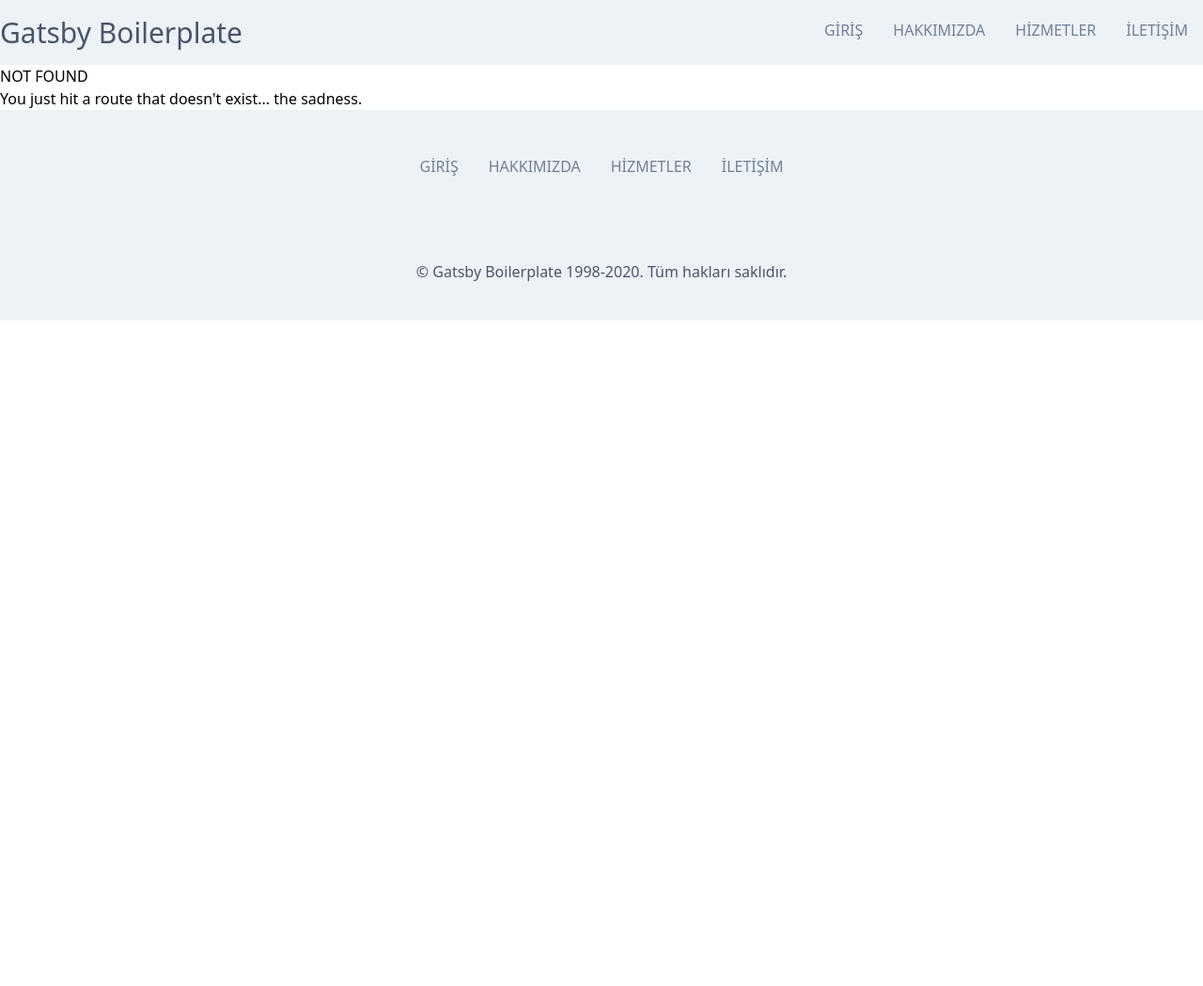
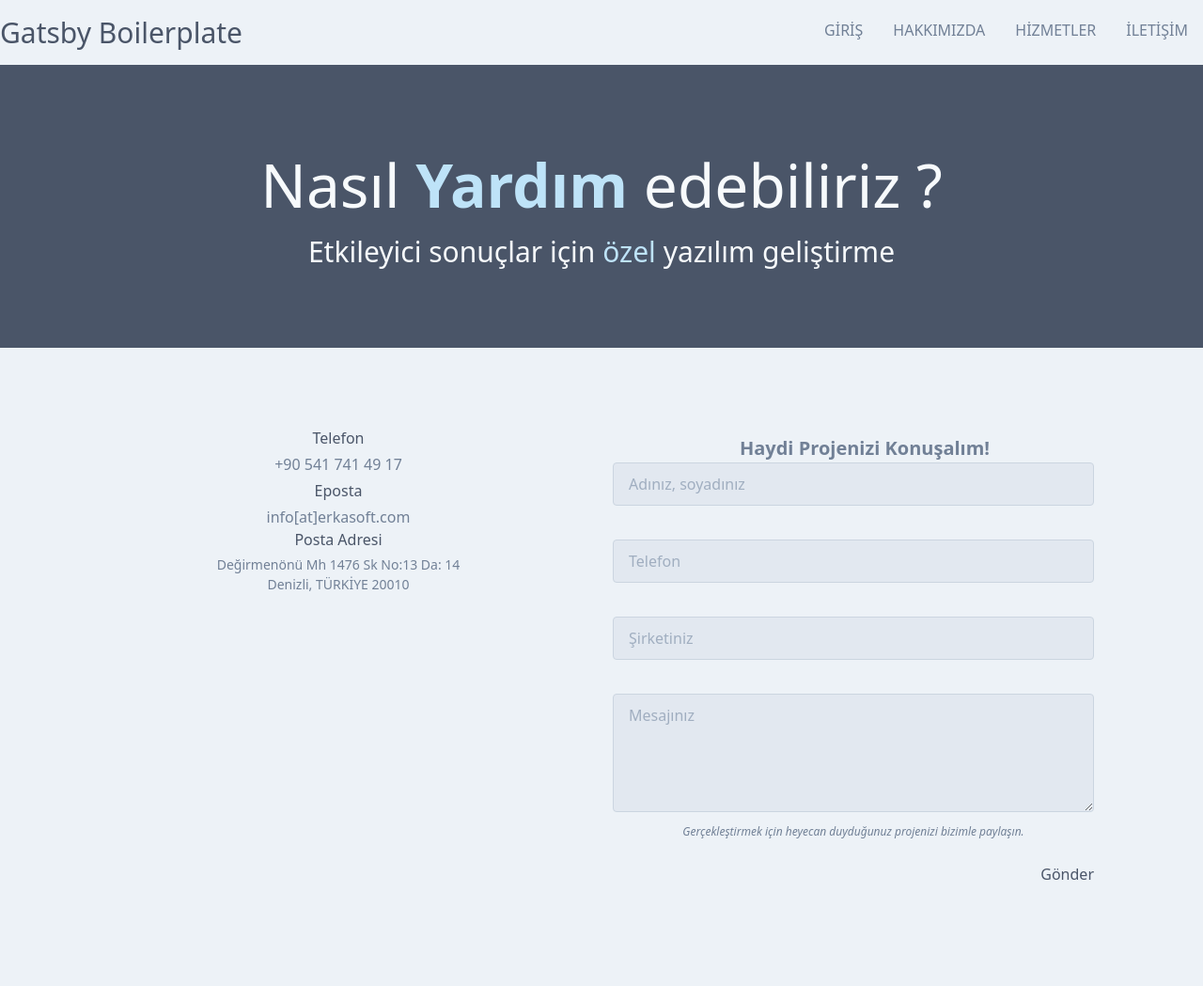
Before and after one commit to ertankayalar/under, a Gatsby site: page /iletisim in a window 1280 px wide. Before the commit this address had no page. Shown: the top 1049 px of the page at 94% size. Before the commit the page ends 800 px from the top, so only its background shows below. Built offline with nearby package versions, Linux system fonts and the light colour scheme; Gatsby itself is replaced by a stand-in of ours.

Commit message:
hero, cta, actionbutton, contactform components

```diff
--- /dev/null
+++ b/src/components/action-button.js
@@ -0,0 +1,24 @@
+import React from "react"
+import { Link } from "gatsby"
+import PropTypes from "prop-types"
+
+
+const ActionButton = ({ to, title, className }) => (
+
+  <Link to={ to } className={ className }> { title } </Link>
+)
+
+ActionButton.propTypes = {
+    to: PropTypes.string.isRequired,
+    title: PropTypes.string,
+    className: PropTypes.string
+  }
+
+  ActionButton.defaultProps = {
+    to: `/`,
+    title: `Başla`,
+    className: `bg-blue-700 text-white text-2xl font-semibold py-5 px-10 rounded hover:bg-blue-200 hover:text-gray-700`
+  }
+
+
+export default ActionButton
--- /dev/null
+++ b/src/components/contact-form.js
@@ -0,0 +1,79 @@
+import React from "react"
+import { Link } from "gatsby"
+import PropTypes from "prop-types"
+
+
+const ContactForm = ({  title }) => (
+
+<div className="m-3">
+<h3 className="text-xl font-semibold text-gray-600">{ title }</h3>
+
+
+<form className="w-full max-w-lg">
+
+  <div className="flex flex-wrap -mx-3 mb-6">
+    <div className="w-full  px-3 mb-6 md:mb-0">
+
+      <input className="appearance-none block w-full bg-gray-300 text-gray-700 border border-gray-400 rounded py-3 px-4 mb-3 leading-tight focus:outline-none focus:bg-gray-100" id="isim" type="text" placeholder="Adınız, soyadınız" />
+    </div>
+
+  </div>
+
+
+
+  <div className="flex flex-wrap -mx-3 mb-6">
+    <div className="w-full px-3">
+
+      <input className="appearance-none block w-full bg-gray-300 text-gray-700 border border-gray-400 rounded py-3 px-4 mb-3 leading-tight focus:outline-none focus:bg-gray-100 focus:border-gray-300" id="telefon" type="text" placeholder="Telefon" />
+
+    </div>
+  </div>
+
+
+  <div className="flex flex-wrap -mx-3 mb-6">
+    <div className="w-full  px-3 mb-6 md:mb-0">
+
+      <input className="appearance-none block w-full bg-gray-300 text-gray-700 border border-gray-400 rounded py-3 px-4 mb-3 leading-tight focus:outline-none focus:bg-gray-100" id="sirket" type="text" placeholder="Şirketiniz" />
+    </div>
+
+  </div>
+
+
+
+  <div className="flex flex-wrap -mx-3 mb-6">
+    <div className="w-full px-3">
+    <textarea className="appearance-none block w-full bg-gray-300 text-gray-700 border border-gray-400 rounded py-3 px-4 mb-3 leading-tight focus:outline-none focus:bg-gray-100 focus:border-gray-300"  id="message" name="message"  placeholder="Mesajınız"
+          rows="5" cols="33">
+
+</textarea>
+<p className="text-gray-600 text-xs italic">Gerçekleştirmek için heyecan duyduğunuz projenizi bizimle paylaşın.</p>
+
+    </div>
+  </div>
+
+  <div className="flex flex-wrap -mx-3 mb-6">
+    <div className="w-full px-3 text-right">
+    <button class="btn"
+        type="button">
+Gönder
+</button>
+
+    </div></div>
+</form>
+
+
+</div>
+
+
+)
+
+
+ContactForm.propTypes = {
+    title: PropTypes.string
+  }
+
+ContactForm.defaultProps = {
+    title: ``,
+  }
+
+  export default ContactForm
--- /dev/null
+++ b/src/components/cta.js
@@ -0,0 +1,47 @@
+import React from "react"
+import { Link } from "gatsby"
+import PropTypes from "prop-types"
+import ActionButton from "../components/action-button"
+
+
+const cta = ({ to, title, message }) => (
+
+
+<div className="w-full bg-indigo-700 py-20">
+  <div className="container mx-auto my-10 text-center">
+    <div className="row">
+    <h5 className="text-3xl text-white">{ title }</h5>
+
+    </div>
+    <div className="row py-10">
+    <p className="text-center text-gray-100 mx-10 block">
+      { message }
+    </p>
+
+    </div>
+    <div className="row py-10">
+    <ActionButton to="/iletisim/" title="Bize Ulaşın" className="bg-gray-200 text-2xl py-5 px-10 text-indigo-700 rounded hover:bg-green-400 hover:text-white"/>
+    </div>
+
+  </div>
+
+</div>
+
+
+
+)
+
+
+cta.propTypes = {
+    title: PropTypes.string,
+    to: PropTypes.string,
+    message: PropTypes.string
+  }
+
+  cta.defaultProps = {
+    title: ``,
+    to: ``,
+    message: ``
+  }
+
+  export default cta
--- /dev/null
+++ b/src/components/hero.js
@@ -0,0 +1,30 @@
+import React from "react"
+import { Link } from "gatsby"
+import PropTypes from "prop-types"
+import ActionButton from "../components/action-button"
+
+const Hero = ({ siteTitle }) => (
+
+
+<div className="w-full bg-gray-700 text-center">
+<div className="container mx-auto  py-20">
+  <h1 className="text-6xl font-light mt-20 text-gray-100">Size <span className="text-blue-200">Özel</span> Ürünler ve Hizmetler <span className="font-semibold text-blue-200s">Geliştiriyoruz</span></h1>
+  <p className="text-2xl text-gray-300 font-light mb-20">
+  Hayalinizdeki projenizi yaşayan <span className="text-blue-200">sonuçlara</span> dönüştürecek yazılım geliştirme ve tasarım ekibiyiz.
+  </p>
+  <ActionButton to="/iletisim/" title="Bizimle Çalışın" />
+</div>
+</div>
+
+
+)
+
+Hero.propTypes = {
+  siteTitle: PropTypes.string,
+}
+
+Hero.defaultProps = {
+  siteTitle: ``,
+}
+
+export default Hero
--- /dev/null
+++ b/src/pages/hizmetler.mdx
@@ -0,0 +1,12 @@
+import PageLayout from "../components/page-layout"
+
+<PageLayout pageTitle="Hizmetler" pageDescription="Gatsby boilerplate hizmetler">
+
+
+
+Hizmetler mdx sayfası
+
+---
+
+
+</PageLayout>
--- /dev/null
+++ b/src/pages/iletisim.js
@@ -0,0 +1,59 @@
+import React from "react"
+import { Link } from "gatsby"
+
+import Layout from "../components/layout"
+import SEO from "../components/seo"
+
+import ContactForm from "../components/contact-form"
+
+
+const Iletisim = () => (
+  <Layout>
+    <SEO title="Erkasoft İletişim" />
+    <div className="w-full bg-gray-700 text-gray-100 px-20">
+        <div className="container mx-auto py-20">
+                <div className="row text-center">
+                    <h1 className="text-6xl">Nasıl <span className="text-blue-200  font-bold">Yardım</span> edebiliriz ?</h1>
+                    <p className="text-3xl font-light">
+                    Etkileyici sonuçlar için <span class="text-blue-200">özel</span> yazılım geliştirme
+                    </p>
+                </div>
+
+        </div>
+
+    </div>
+
+    <div className="w-full bg-gray-200 px-20">
+        <div className="container mx-auto py-20">
+        <div className="flex text-center text-gray-700">
+        <div className="w-1/2 text-gray-700">
+
+            <h3 className="font-medium text-md mt-1 mb-1">Telefon</h3>
+            <p className="text-gray-600">+90 541 741 49 17</p>
+
+            <h3 className="font-medium text-md mt-1 mb-1">Eposta</h3>
+            <p className="text-gray-600">info[at]erkasoft.com</p>
+
+            <h3 className="text-md font-medium  mb-1">Posta Adresi</h3>
+
+            <h2 className="text-sm text-gray-600">Değirmenönü Mh 1476 Sk No:13 Da: 14</h2>
+            <h2 className="text-sm text-gray-600">Denizli, TÜRKİYE 20010</h2>
+        </div>
+        <div className="w-1/2">
+
+        <ContactForm title="Haydi Projenizi Konuşalım!" />
+
+        </div>
+
+
+        </div>
+
+        </div>
+
+    </div>
+
+
+  </Layout>
+)
+
+export default Iletisim
--- a/src/pages/index.js
+++ b/src/pages/index.js
@@ -4,12 +4,16 @@ import { Link } from "gatsby"
 import Layout from "../components/layout"
 import Image from "../components/image"
 import SEO from "../components/seo"
+import Hero from "../components/hero"
+import CTA from "../components/cta"
 
 const IndexPage = () => (
   <Layout>
     <SEO title="Home" />
+    <Hero siteTitle="Gatsby Boilerplate" />
     <h1>Gatsby Boilerplate</h1>
 
+    <CTA to="/iletisim/" title="Hazır mısınız ?" message="Web sitenizi geliştirmek için bize ulaşın" />
   </Layout>
 )
 
```
